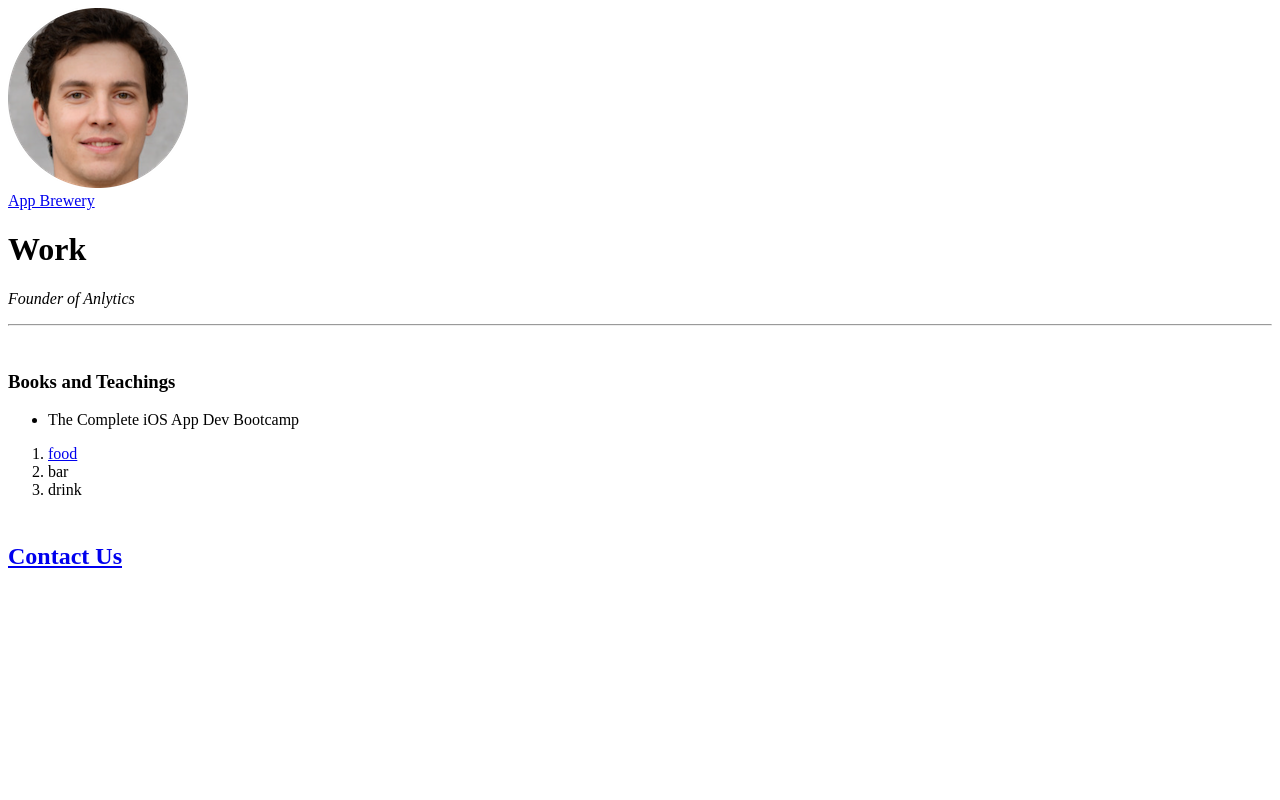
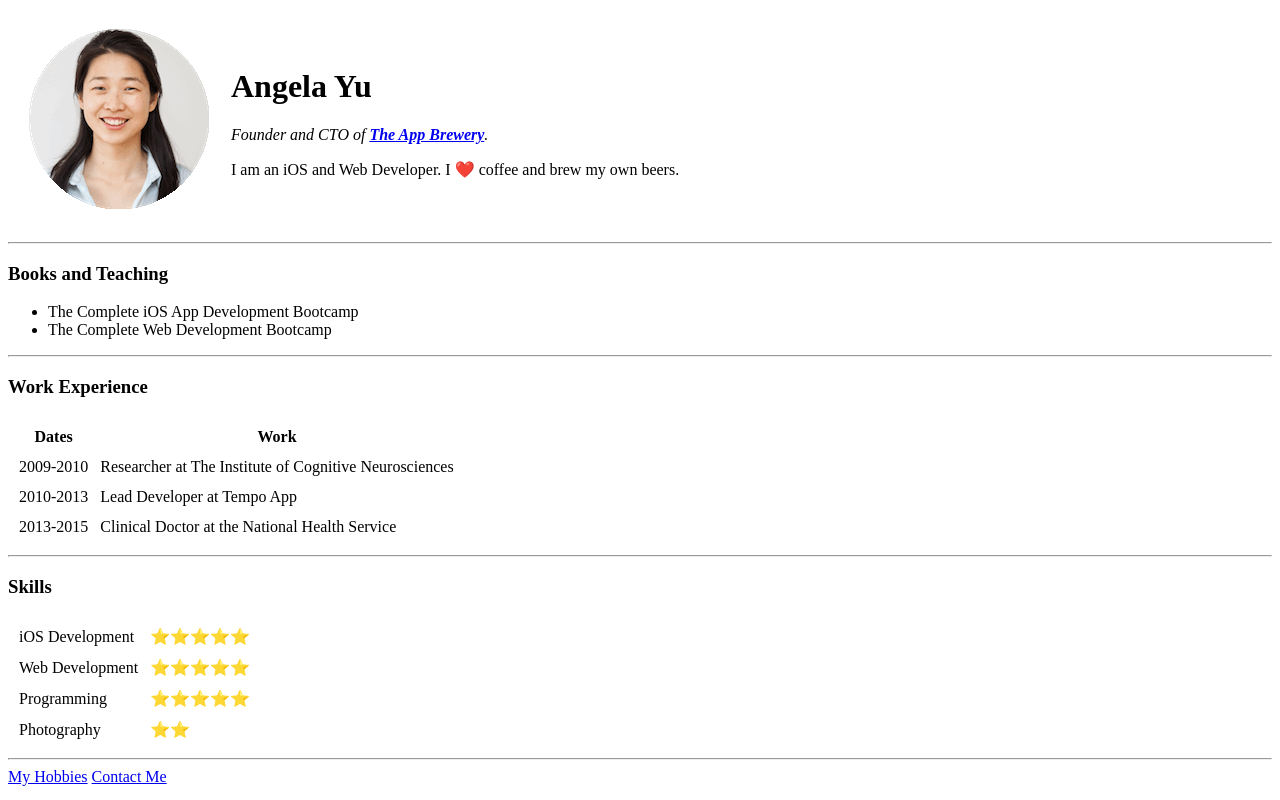
Before and after one commit to analyticsanime/cv, a plain HTML site: page index.html in a window 1280 px wide. Drawn offline with Linux system fonts and the light colour scheme.

Commit message:
updated files

```diff
--- a/index.html
+++ b/index.html
@@ -1,38 +1,72 @@
 <!DOCTYPE html>
-<html lang="en">
+<html>
   <head>
-    <meta charset="UTF-8" />
-    <meta name="viewport" content="width=device-width" />
-    <title>Anilytics</title>
+    <meta charset="utf-8">
+    <title>Angela's Personal Site</title>
+    <link rel="stylesheet" href="css/styles.css">
   </head>
 
   <body>
-    <img src="img\fake-human-circle-img.png" />
-    <br />
-    <a href="https://appbrewery.co">App Brewery</a>
-    <h1>Work</h1>
-    <p><i>Founder of Anlytics</i></p>
-    <hr />
-    <br />
-    <h3>Books and Teachings</h3>
-
-    <ul>
-      <li>The Complete iOS App Dev Bootcamp</li>
-    </ul>
-
-    <ol>
-      <li><a href="bars.html">food</a></li>
-      <li>bar</li>
-      <li>drink</li>
-    </ol>
-
-    <table>
-      <tr></tr>
+    <table cellspacing="20">
       <tr>
-        <td></td>
+        <td><img src="images/angela.png" alt="angela profile picture"></td>
+        <td><h1>Angela Yu</h1>
+        <p><em>Founder and CTO of <strong><a href="https://www.appbrewery.co/">The App Brewery</a></strong>.</em></p>
+        <p>I am an iOS and Web Developer. I ❤️ coffee and brew my own beers.</p></td>
       </tr>
     </table>
-
-    <h2><a href="contact.html">Contact Us</a></h2>
+    <hr>
+    <h3>Books and Teaching</h3>
+    <ul>
+      <li>The Complete iOS App Development Bootcamp</li>
+      <li>The Complete Web Development Bootcamp</li>
+    </ul>
+    <hr>
+    <h3>Work Experience</h3>
+    <table cellspacing="10">
+      <thead>
+        <tr>
+          <th>Dates</th>
+          <th>Work</th>
+        </tr>
+      </thead>
+      <tbody>
+        <tr>
+          <td>2009-2010</td>
+          <td>Researcher at The Institute of Cognitive Neurosciences</td>
+        </tr>
+        <tr>
+          <td>2010-2013</td>
+          <td>Lead Developer at Tempo App</td>
+        </tr>
+        <tr>
+          <td>2013-2015</td>
+          <td>Clinical Doctor at the National Health Service</td>
+        </tr>
+      </tbody>
+    </table>
+    <hr>
+    <h3>Skills</h3>
+    <table cellspacing="10">
+      <tr>
+        <td>iOS Development</td>
+        <td>⭐️⭐️⭐️⭐️⭐️</td>
+      </tr>
+      <tr>
+        <td>Web Development</td>
+        <td>⭐️⭐️⭐️⭐️⭐️</td>
+      </tr>
+       <tr>
+        <td>Programming</td>
+        <td>⭐️⭐️⭐️⭐️⭐️</td>
+      </tr>
+      <tr>
+        <td>Photography</td>
+        <td>⭐️⭐️</td>
+      </tr>
+    </table>
+    <hr>
+    <a href="hobbies.html">My Hobbies</a>
+    <a href="contact-me.html">Contact Me</a>
   </body>
 </html>
```
Also changed, not shown: contact-me.html (added, +25 -0 lines), hobbies.html (added, +16 -0 lines), images/angela.png (added).
